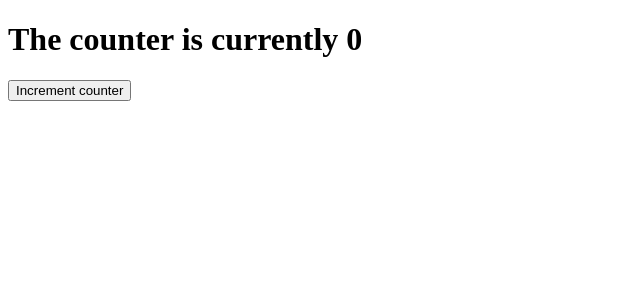
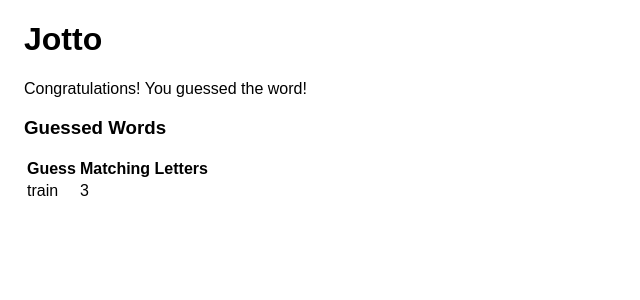
Before and after one commit to amenning/Udemy_ReactTestingWithJestAndEnzyme, a React app in the folder 04_GuessedWordsComponent/: page / in a window 1280 px wide. Shown: the top 300 px of the page, without its empty margins (0-640 px from the left). Built offline with nearby package versions, Linux system fonts and the light colour scheme.

Commit message:
Lecture 45 Manual Acceptance Testing

```diff
--- a/04_GuessedWordsComponent/src/App.js
+++ b/04_GuessedWordsComponent/src/App.js
@@ -1,25 +1,16 @@
 import React, { Component } from "react";
 import "./App.css";
 
+import GuessedWords from './GuessedWords';
+import Congrats from './Congrats';
+
 class App extends Component {
-    constructor(props) {
-        super(props);
-
-        this.state = {
-            counter: 0
-        }
-    }
-
     render() {
         return (
-            <div data-test="component-app">
-                <h1 data-test="counter-display">The counter is currently {this.state.counter}</h1>
-                <button
-                    data-test="increment-button"
-                    onClick={() => this.setState({counter: this.state.counter + 1})}
-                >
-                    Increment counter
-                </button>
+            <div className="App" data-test="component-app">
+                <h1>Jotto</h1>
+                <Congrats success={true} />
+                <GuessedWords guessedWords={[{guessedWord: 'train', letterMatchCount: 3}]} />
             </div>
         );
     }
--- a/04_GuessedWordsComponent/src/index.css
+++ b/04_GuessedWordsComponent/src/index.css
@@ -0,0 +1,5 @@
+body {
+    margin: 0;
+    padding: 0;
+    font-family: sans-serif;
+}
```
Also changed, not shown: 1 other file (tests, documents, lock files or other folders).
